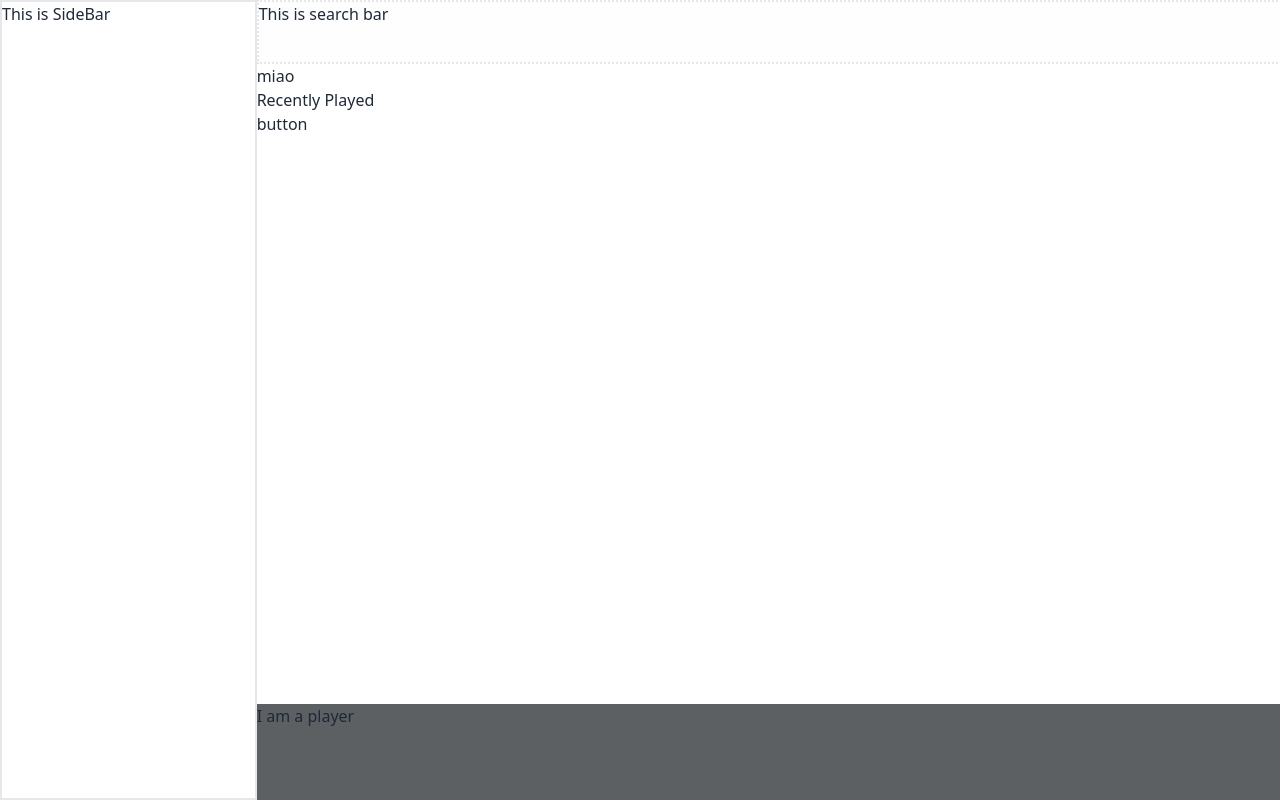
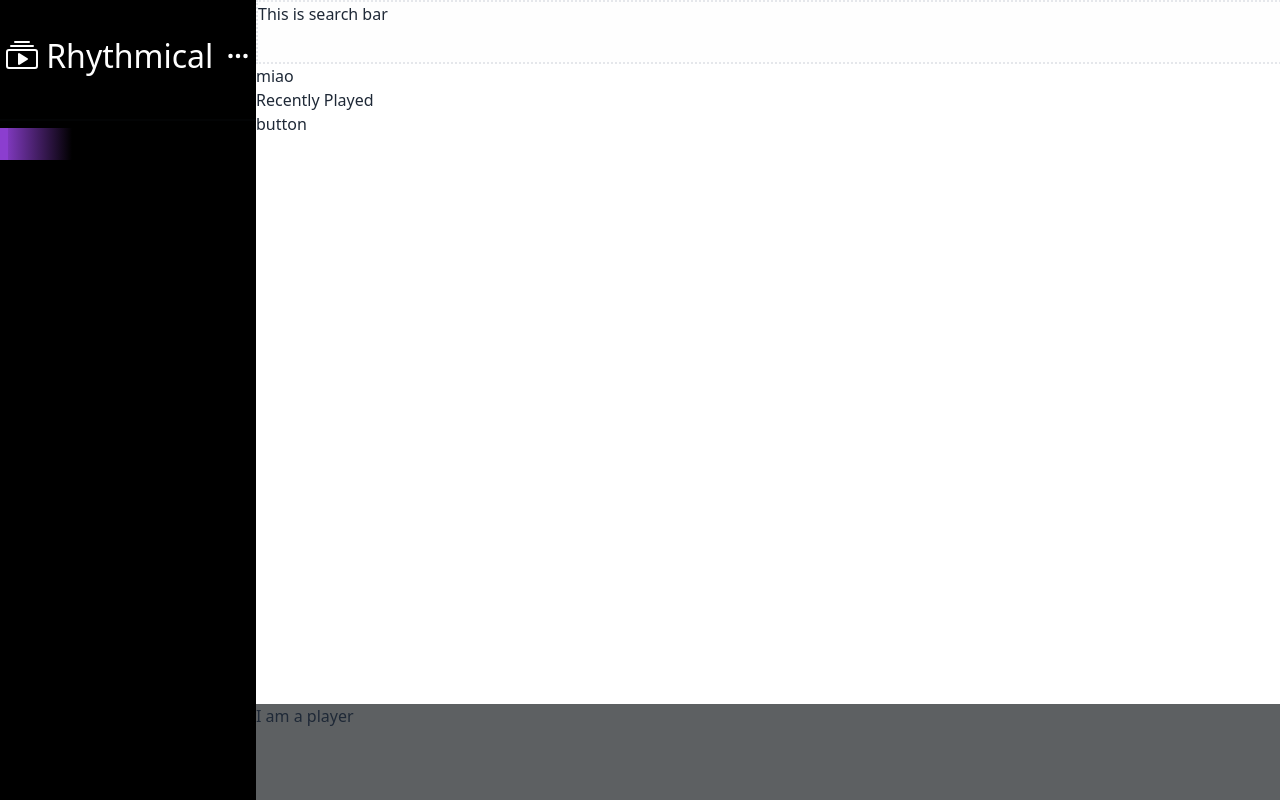
Before and after one commit to Cameron933/rhythmical_app, a Next.js app: page / in a window 1280 px wide. Built offline with nearby package versions, Linux system fonts and the light colour scheme.

Commit message:
feat: sidebar

```diff
--- a/src/layouts/Sidebar.tsx
+++ b/src/layouts/Sidebar.tsx
@@ -1,7 +1,24 @@
 import React from "react";
+import { BsThreeDots, BsCollectionPlay } from "react-icons/bs";
 
 const SideBar = () => {
-  return <aside className="w-[320px] border-2 border-double">This is SideBar</aside>;
+  return (
+    <aside className="flex flex-col w-[320px] bg-black">
+      <div className="flex w-full h-28 justify-around items-center">
+        <div className="flex gap-2 items-center">
+          <BsCollectionPlay className="w-8 h-8 text-light" />
+          <h1 className="text-h2_regular text-light">Rhythmical</h1>
+        </div>
+        <BsThreeDots className="w-6 h-6 text-light cursor cursor-pointer" />
+      </div>
+      <div className="divider m-0" />
+      <div></div>
+      <div className="relative">
+        <div className="absolute w-2 h-8 left-0 bg-primary" />
+        <div className="absolute w-16 h-8 left-2 bg-gradient-to-r from-primary/90 to-primary/0 " />
+      </div>
+    </aside>
+  );
 };
 
 export default SideBar;
--- /dev/null
+++ b/src/stories/SideBarButton.tsx
@@ -0,0 +1,11 @@
+import React from 'react'
+
+const SideBarButton = () => {
+  return (
+    <div>
+
+    </div>
+  )
+}
+
+export default SideBarButton
```
